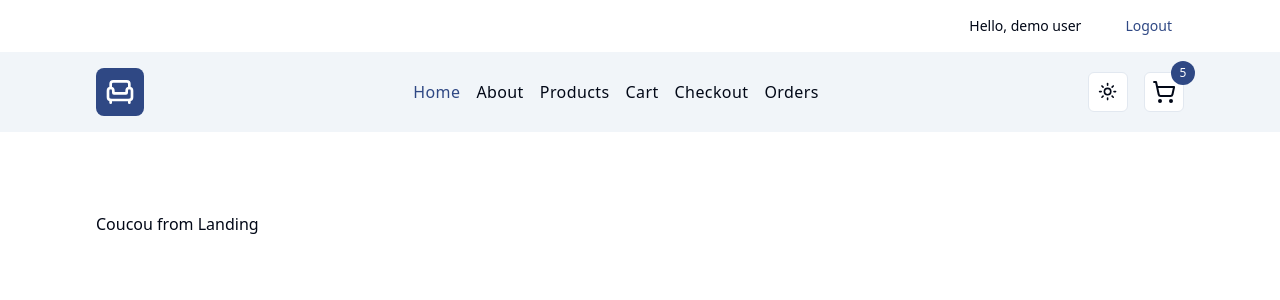
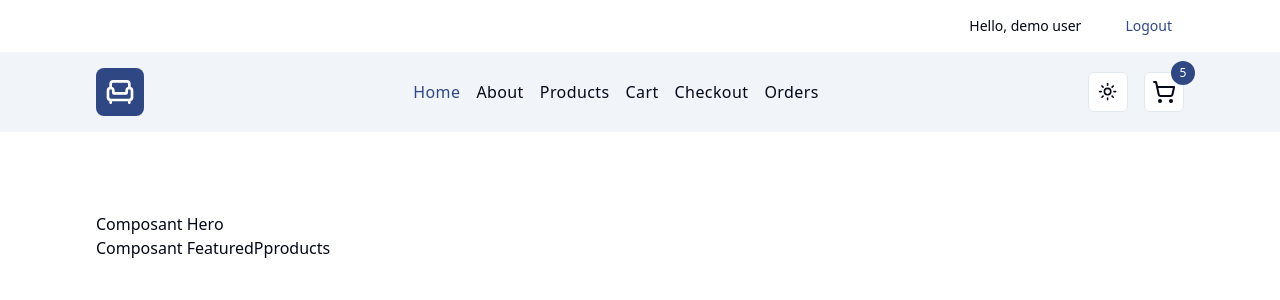
Before and after one commit to marionrobert/comfy-store, a React (Vite) app: page / in a window 1280 px wide. Shown: the top 300 px of the page. Built offline with nearby package versions, Linux system fonts and the light colour scheme.

Commit message:
import hero and feturedproducts components in landing page

```diff
--- a/src/App.tsx
+++ b/src/App.tsx
@@ -14,7 +14,7 @@ import {
   Orders
 } from './pages';
 
-import { ErrorElement } from './components';
+import { ErrorElement } from '@/components';
 
 const router = createBrowserRouter([
   {
--- a/src/components/index.ts
+++ b/src/components/index.ts
@@ -7,6 +7,6 @@ export { default as ModeToggle } from './ModeToggle';
 export { default as ErrorElement} from "./ErrorElement";
 export {default as Hero } from "./Hero";
 export {default as HeroCarousel } from "./HeroCarousel";
-export {default as GeaturedProducts } from "./FeaturedProducts";
+export {default as FeaturedProducts } from "./FeaturedProducts";
 export {default as SectionTitle } from "./SectionTitle";
 export {default as ProductsGrid } from "./ProductsGrid";
--- a/src/pages/Landing.tsx
+++ b/src/pages/Landing.tsx
@@ -1,6 +1,11 @@
-const Landing = () => {
+import { Hero, FeaturedProducts } from '@/components';
+
+function Landing() {
   return (
-    <>Coucou from Landing</>
-  )
+    <>
+      <Hero />
+      <FeaturedProducts />
+    </>
+  );
 }
 export default Landing;
```
